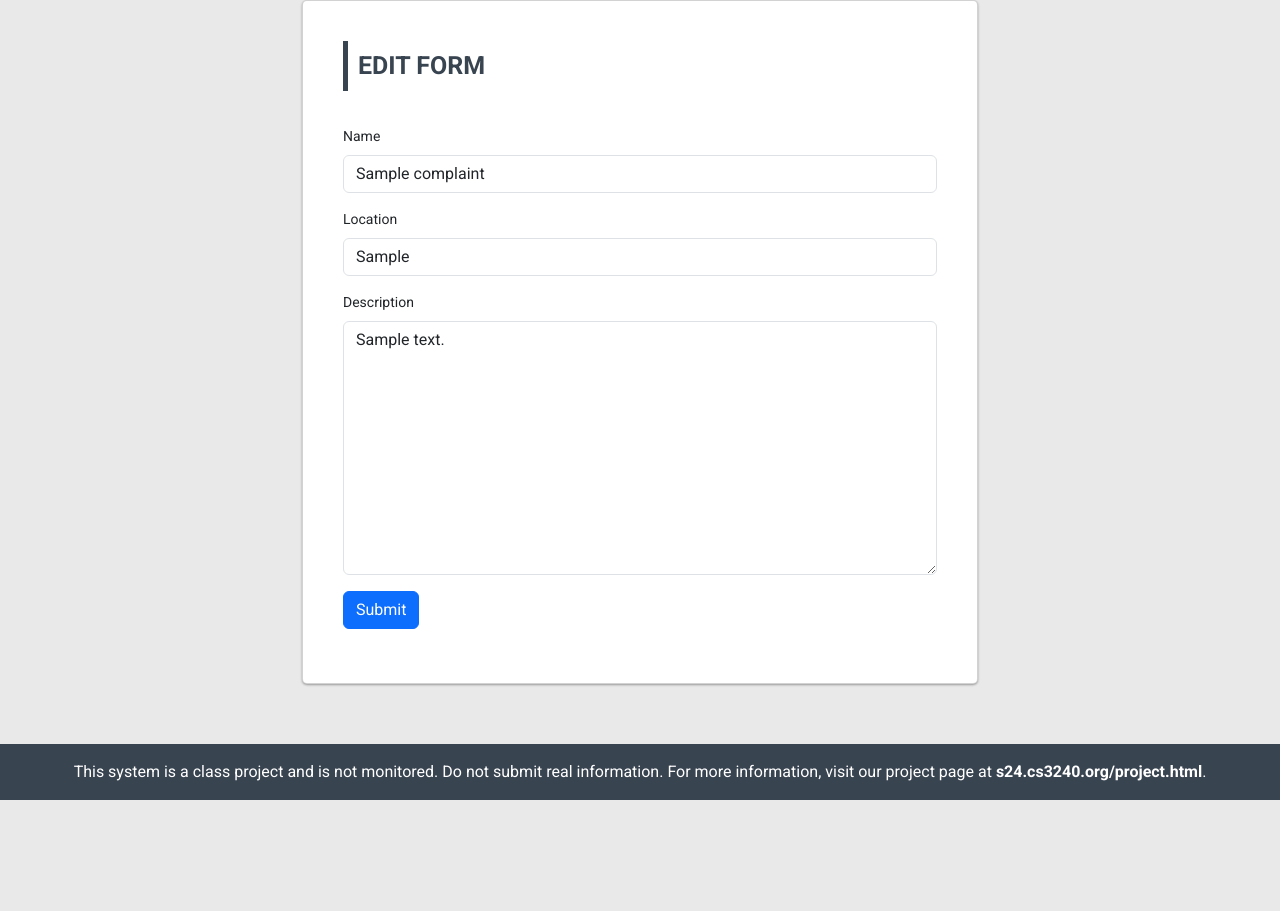
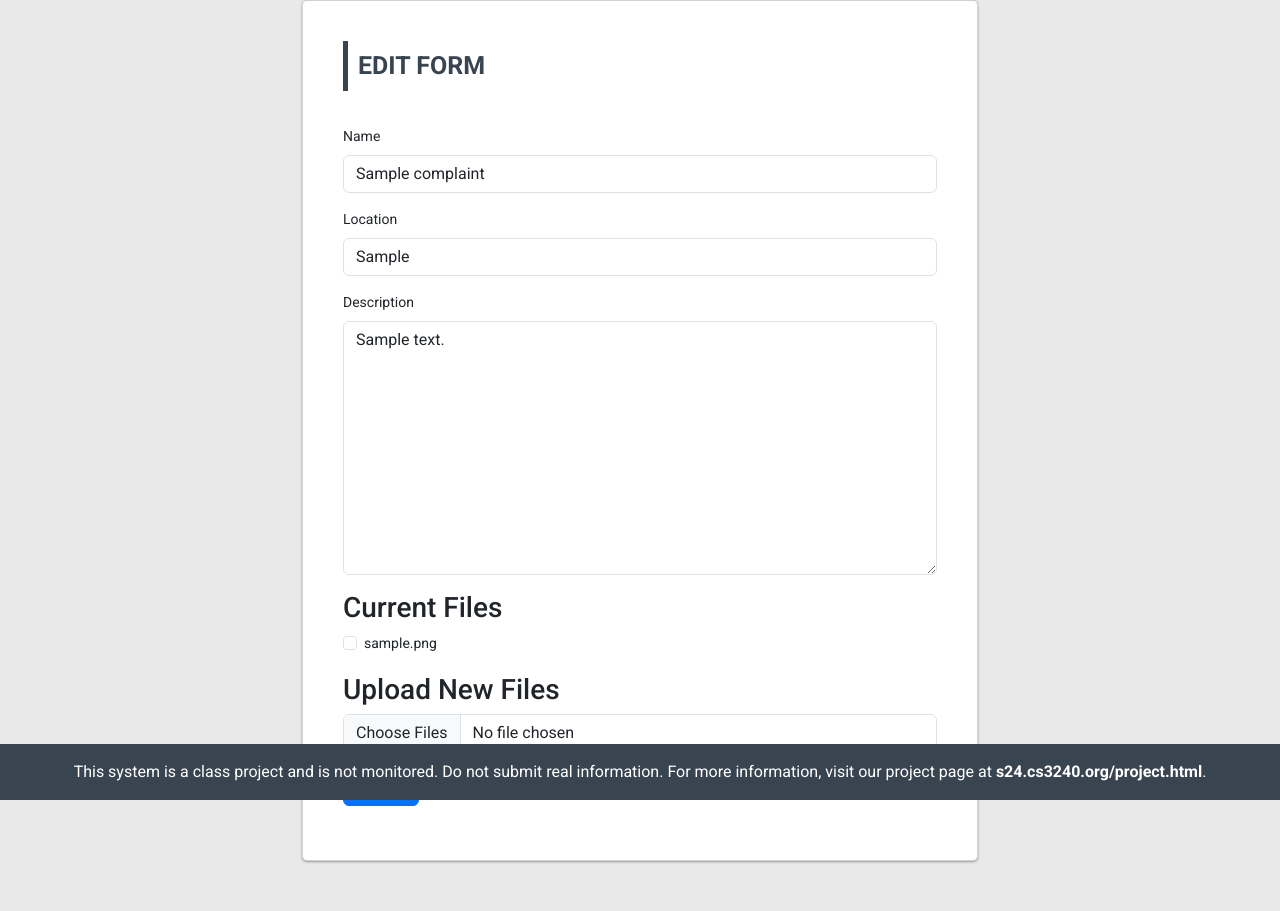
Before and after one commit to l1steven/HousingReports, a Django app: page /edit_complaint/1/ in a window 1280 px wide. Before the commit the page ends 800 px from the top, so only its background shows below. Run offline with Django 4.2, Linux system fonts and the light colour scheme; a user stored in the database is signed in; tables that the repository leaves empty hold one stand-in row (values such as "Sample post"); parts of the project's set-up code (start-up, migrations or seed data) failed here and were passed over; some libraries are stand-ins or nearby versions.

Commit message:
file upload fix

```diff
--- a/loginApp/templates/loginApp/edit_form.html
+++ b/loginApp/templates/loginApp/edit_form.html
@@ -81,6 +81,27 @@
             <form method="post" enctype="multipart/form-data">
                 {% csrf_token %}
                 {% bootstrap_form form %}
+                <h3>Current Files</h3>
+                {% if complaint.files.all %}
+                    <div class="mb-3">
+                        {% for file in complaint.files.all %}
+                            <div class="form-check">
+                                <input type="checkbox" class="form-check-input" name="delete_files" value="{{ file.id }}" id="delete_file_{{ file.id }}">
+                                <label class="form-check-label" for="delete_file_{{ file.id }}">
+                                    {{ file.file.name }}
+                                </label>
+                            </div>
+                        {% endfor %}
+                    </div>
+                {% else %}
+                    <p>No files uploaded.</p>
+                {% endif %}
+
+                <h3>Upload New Files</h3>
+                <div class="mb-3">
+                    <input type="file" class="form-control" name="upload" multiple>
+                </div>
+
                 <div class="button-container">
                     <button type="submit" class="btn btn-primary">Submit</button>
                 </div>
--- a/loginApp/views.py
+++ b/loginApp/views.py
@@ -141,17 +141,19 @@ def editcomplaintcommon(request, complaint_id):
         form = ComplaintForm(request.POST, request.FILES, instance=complaint)
         if form.is_valid():
             saved_complaint = form.save()
+
+            files_to_delete = request.POST.getlist('delete_files')
+            if files_to_delete:
+                ComplaintFile.objects.filter(id__in=files_to_delete).delete()
+
             files = request.FILES.getlist('upload')
-            complaint.files.all().delete()
             for file in files:
                 ComplaintFile.objects.create(complaint=saved_complaint, file=file)
             return redirect('complaint_success')
     else:
         form = ComplaintForm(instance=complaint)
 
-    return render(request, 'loginApp/edit_form.html', {'form': form})
-
-
+    return render(request, 'loginApp/edit_form.html', {'form': form, 'complaint': complaint})
 
 class ThreadListView(ListView):
     template_name = "thread_list.html"
```
